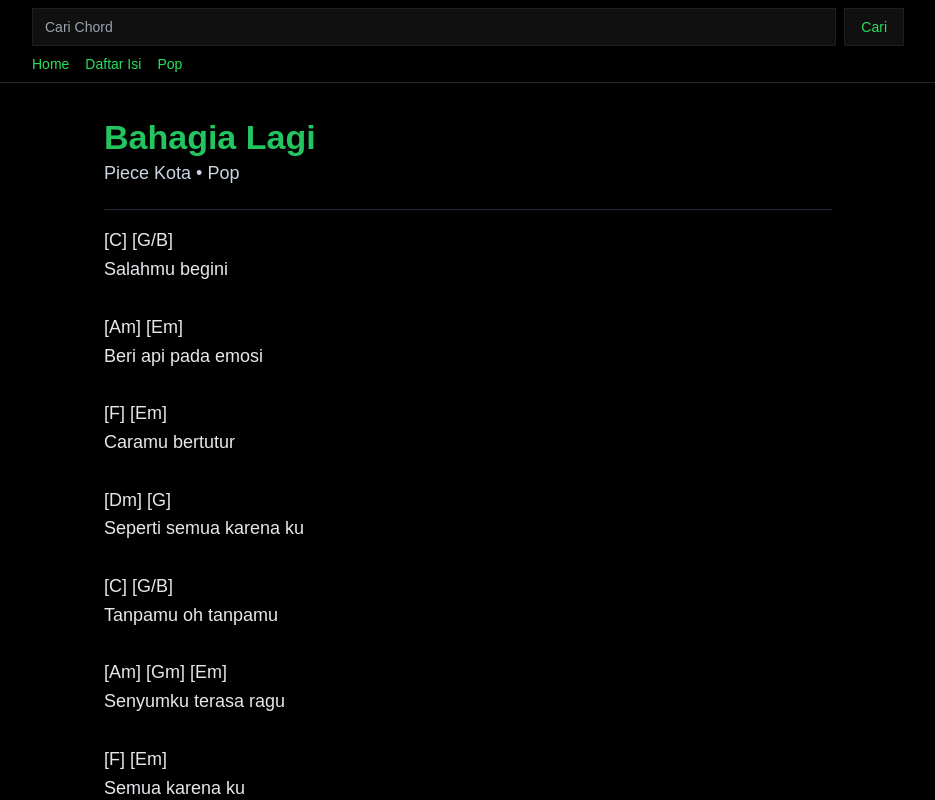
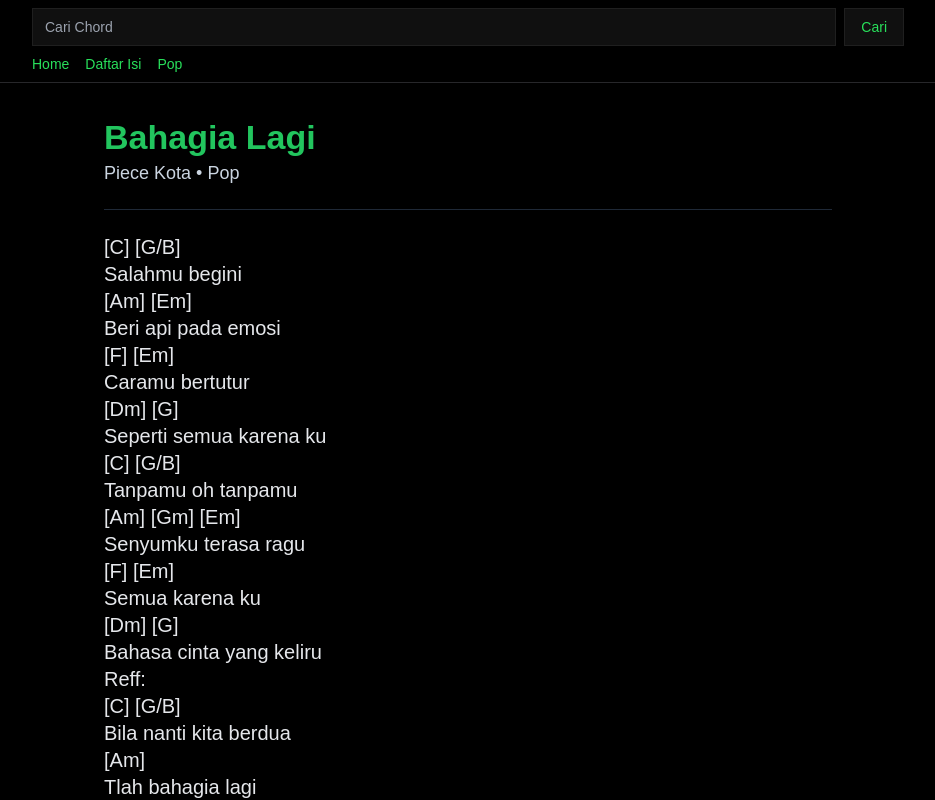
Before and after one commit to basyayev122/Chordhub, a Next.js app: page /chord/bahagia-lagi in a window 1280 px wide. Shown: the top 800 px of the page, without its empty margins (172-1107 px from the left). Built offline with nearby package versions, Linux system fonts and the light colour scheme.

Commit message:
Update page.tsx

```diff
--- a/app/chord/[slug]/page.tsx
+++ b/app/chord/[slug]/page.tsx
@@ -23,13 +23,13 @@
         <pre
   style={{
     whiteSpace: "pre-wrap",
-    fontSize: "18px",
-    lineHeight: "1.6",
-    letterSpacing: "0",
-    fontFamily: "Arial, sans-serif"
+    fontSize: "20px",
+    lineHeight: "1.35",
+    marginTop: "8px",
+    fontFamily: "Arial, sans-serif",
   }}
 >
-  {song.lyrics}
+  {song.lyrics.replace(/\n\n/g, "\n")}
 </pre>
       </section>
     </main>
```
